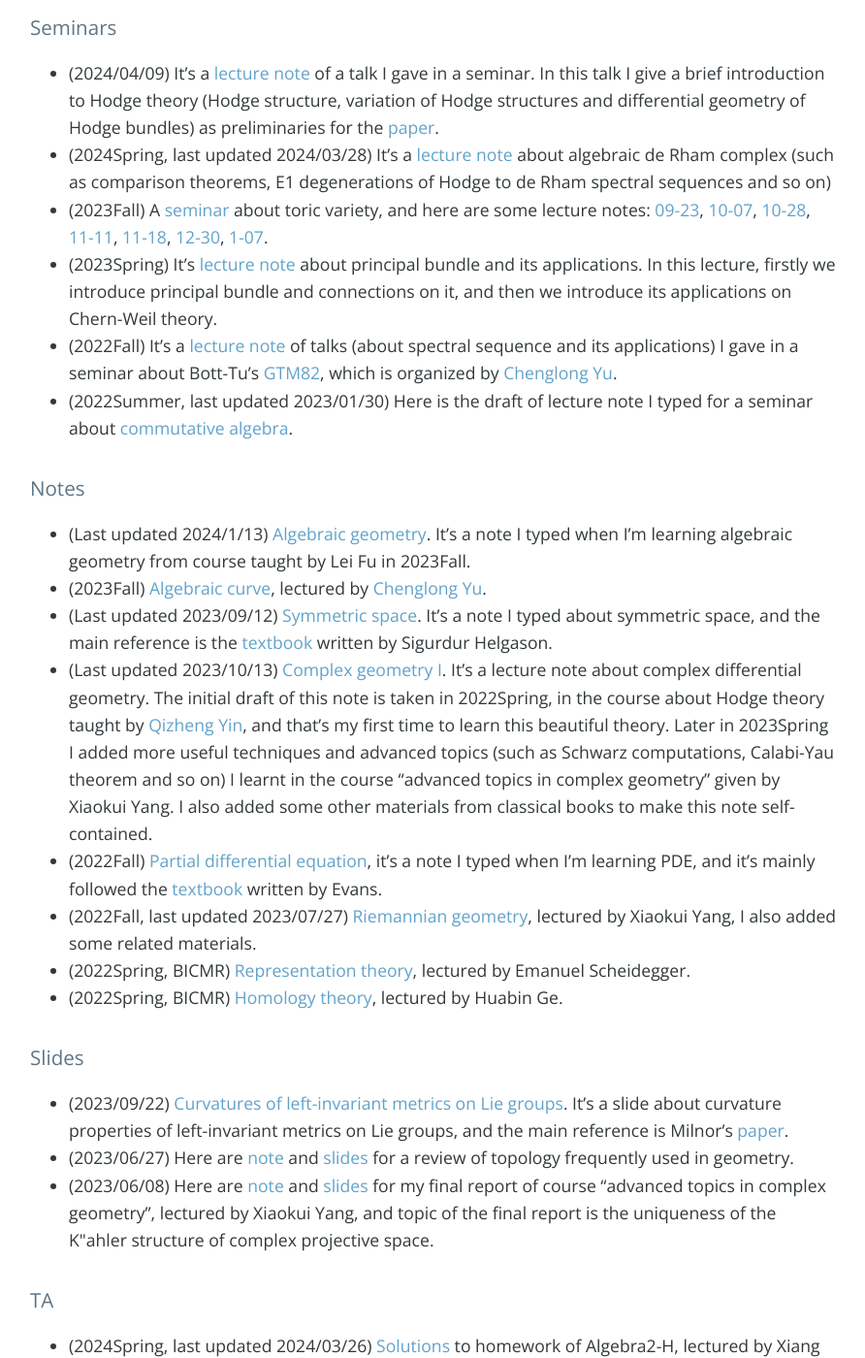
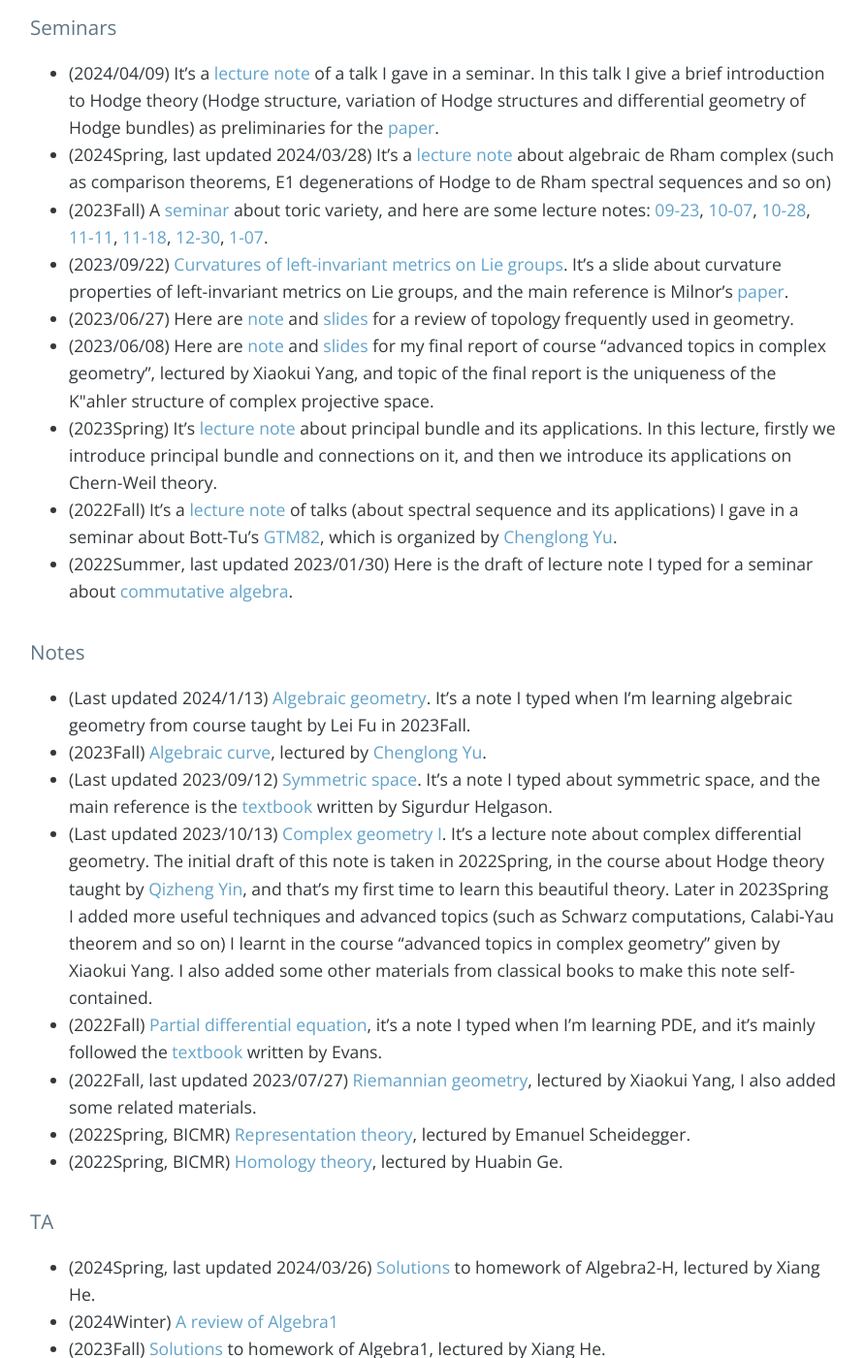
Before and after one commit to bowenl-math/bowenl-math.github.io, a Jekyll site: the page built from index.md, in a window 1280 px wide and 1400 px high, scrolled down 600 px. Shown: the whole window at 97% size, without its empty margins (193-1085 px from the left). Built offline with Jekyll 4.4.1, drawn with Linux system fonts in a browser that asks for light colours; nearby versions of some CDN libraries; our own code applies the rules of GitHub Pages for plain Markdown files; the list of posts is cut into pages by our own code; comment, search, counter and statistics services are not loaded; some of the changed lines change nothing that is shown.

Commit message:
Update index.md

```diff
--- a/index.md
+++ b/index.md
@@ -7,6 +7,9 @@ My email is liubw22 [at] mails.tsinghua.edu.cn, and my workstation is S103 at C7
 * (2024/04/09) It's a [lecture note](notes/2024Spring/04_09.pdf) of a talk I gave in a seminar. In this talk I give a brief introduction to Hodge theory (Hodge structure, variation of Hodge structures and differential geometry of Hodge bundles) as preliminaries for the [paper](https://mathscinet.ams.org/mathscinet/article?mr=3539923).
 * (2024Spring, last updated 2024/03/28) It's a [lecture note](notes/2024Spring/algebraic_deRham.pdf) about algebraic de Rham complex (such as comparison theorems, E1 degenerations of Hodge to de Rham spectral sequences and so on)
 * (2023Fall) A [seminar](notes/2023Fall/toric/syllabus.pdf) about toric variety, and here are some lecture notes: [09-23](notes/2023Fall/toric/09-23.pdf), [10-07](notes/2023Fall/toric/10-07.pdf), [10-28](notes/2023Fall/toric/10-28.pdf), [11-11](notes/2023Fall/toric/11-11.pdf), [11-18](notes/2023Fall/toric/11-18.pdf), [12-30](notes/2023Fall/toric/12-30,01-07.pdf), [1-07](notes/2023Fall/toric/12-30,01-07.pdf).
+* (2023/09/22) [Curvatures of left-invariant metrics on Lie groups](notes/personal notes/Curvatures_of_Lie_group.pdf). It's a slide about curvature properties of left-invariant metrics on Lie groups, and the main reference is Milnor's [paper](https://mathscinet.ams.org/mathscinet/article?mr=0425012).
+* (2023/06/27) Here are [note](notes/personal notes/Review_of_topology/note.pdf) and [slides](notes/personal notes/Review_of_topology/slides.pdf) for a review of topology frequently used in geometry.
+* (2023/06/08) Here are [note](notes/personal notes/Uniqueness_CPn/note.pdf) and [slides](notes/personal notes/Uniqueness_CPn/slides.pdf) for my final report of course “advanced topics in complex geometry", lectured by Xiaokui Yang, and topic of the final report is the uniqueness of the K\"ahler structure of complex projective space.
 * (2023Spring) It's [lecture note](notes/2023Spring/geometry_of_principal_bundle.pdf) about principal bundle and its applications. In this lecture, firstly we introduce principal bundle and connections on it, and then we introduce its applications on Chern-Weil theory.
 * (2022Fall) It's a [lecture note](notes/2022Fall/Spectral_sequence.pdf) of talks (about spectral sequence and its applications) I gave in a seminar about Bott-Tu's [GTM82](https://link.springer.com/book/10.1007/978-1-4757-3951-0), which is organized by [Chenglong Yu](https://chenglongyu.github.io/).
  * (2022Summer, last updated 2023/01/30) Here is the draft of lecture note I typed for a seminar about [commutative algebra](notes/2022Summer/commutative_algebra.pdf).
@@ -20,11 +23,6 @@ My email is liubw22 [at] mails.tsinghua.edu.cn, and my workstation is S103 at C7
 * (2022Fall, last updated 2023/07/27) [Riemannian geometry](notes/2022Fall/Riemannian_geometry.pdf), lectured by Xiaokui Yang, I also added some related materials.
 * (2022Spring, BICMR) [Representation theory](notes/notes for enhanced program of BICMR/Representation_theory.pdf), lectured by Emanuel Scheidegger.
 * (2022Spring, BICMR) [Homology theory](notes/notes for enhanced program of BICMR/homology.pdf), lectured by Huabin Ge.
-
-### Slides
-* (2023/09/22) [Curvatures of left-invariant metrics on Lie groups](notes/personal notes/Curvatures_of_Lie_group.pdf). It's a slide about curvature properties of left-invariant metrics on Lie groups, and the main reference is Milnor's [paper](https://mathscinet.ams.org/mathscinet/article?mr=0425012).
-* (2023/06/27) Here are [note](notes/personal notes/Review_of_topology/note.pdf) and [slides](notes/personal notes/Review_of_topology/slides.pdf) for a review of topology frequently used in geometry.
-* (2023/06/08) Here are [note](notes/personal notes/Uniqueness_CPn/note.pdf) and [slides](notes/personal notes/Uniqueness_CPn/slides.pdf) for my final report of course “advanced topics in complex geometry", lectured by Xiaokui Yang, and topic of the final report is the uniqueness of the K\"ahler structure of complex projective space.
 
 ### TA
 * (2024Spring, last updated 2024/03/26) [Solutions](notes/2024Spring/Solutions_to_HW.pdf) to homework of Algebra2-H, lectured by Xiang He.
```
